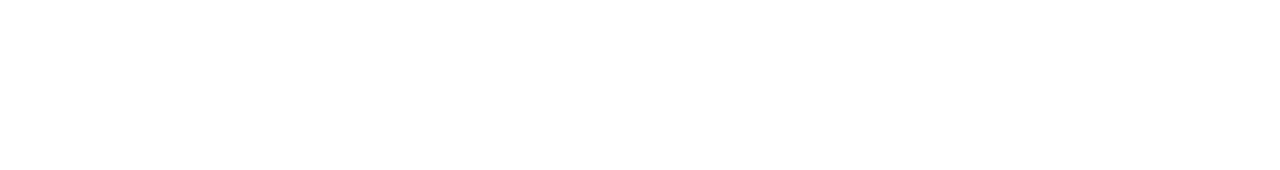
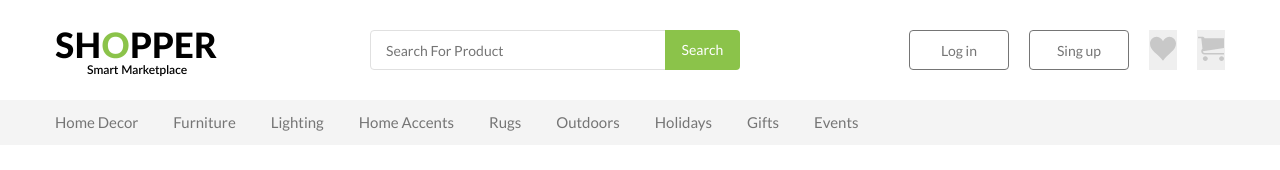
Before and after one commit to mcankaya4/marketing-template, a website: page index.html in a window 1280 px wide. Drawn offline with nearby package versions, Linux system fonts and the light colour scheme; files that its build step writes are made by us from their sources.

Commit message:
navition-tamamlandı

```diff
--- a/index.html
+++ b/index.html
@@ -11,17 +11,82 @@
     <meta name="description" content="E-Ticaret Sitesi">
     <meta name="keywords" content="alışveriş, alış, veriş, ticaret, e-ticaret, ayakkabı">
 
-    <link type="image/png" rel="icon" sizes="96x96" href="image/favicon.png">
+    <link type="image/png" rel="icon" sizes="96x96" href="img/favicon.png">
 
-    <link rel="stylesheet" href="css/main.css">
-    <link href="https://fonts.googleapis.com/css?family=Open+Sans&display=swap" rel="stylesheet">
+    <link href="https://fonts.googleapis.com/css?family=Lato:400,700&display=swap" rel="stylesheet">
+    <link rel="stylesheet" href="main.css">
 </head>
 
 
 <body>
 
+    <svg aria-hidden="true" style="position: absolute; width: 0; height: 0; overflow: hidden;" version="1.1"
+        xmlns="http://www.w3.org/2000/svg" xmlns:xlink="http://www.w3.org/1999/xlink">
+        <defs>
+            <symbol id="icon-cart" viewBox="0 0 32 32">
+                <title>cart</title>
+                <path d="M12 29c0 1.657-1.343 3-3 3s-3-1.343-3-3c0-1.657 1.343-3 3-3s3 1.343 3 3z"></path>
+                <path d="M32 29c0 1.657-1.343 3-3 3s-3-1.343-3-3c0-1.657 1.343-3 3-3s3 1.343 3 3z"></path>
+                <path
+                    d="M32 16v-12h-24c0-1.105-0.895-2-2-2h-6v2h4l1.502 12.877c-0.915 0.733-1.502 1.859-1.502 3.123 0 2.209 1.791 4 4 4h24v-2h-24c-1.105 0-2-0.895-2-2 0-0.007 0-0.014 0-0.020l26-3.98z">
+                </path>
+            </symbol>
+            <symbol id="icon-search" viewBox="0 0 32 32">
+                <title>search</title>
+                <path
+                    d="M31.008 27.231l-7.58-6.447c-0.784-0.705-1.622-1.029-2.299-0.998 1.789-2.096 2.87-4.815 2.87-7.787 0-6.627-5.373-12-12-12s-12 5.373-12 12 5.373 12 12 12c2.972 0 5.691-1.081 7.787-2.87-0.031 0.677 0.293 1.515 0.998 2.299l6.447 7.58c1.104 1.226 2.907 1.33 4.007 0.23s0.997-2.903-0.23-4.007zM12 20c-4.418 0-8-3.582-8-8s3.582-8 8-8 8 3.582 8 8-3.582 8-8 8z">
+                </path>
+            </symbol>
+            <symbol id="icon-heart" viewBox="0 0 32 32">
+                <title>heart</title>
+                <path
+                    d="M23.6 2c-3.363 0-6.258 2.736-7.599 5.594-1.342-2.858-4.237-5.594-7.601-5.594-4.637 0-8.4 3.764-8.4 8.401 0 9.433 9.516 11.906 16.001 21.232 6.13-9.268 15.999-12.1 15.999-21.232 0-4.637-3.763-8.401-8.4-8.401z">
+                </path>
+            </symbol>
+        </defs>
+    </svg>
 
+    <header class="Header">
+        <div class="container">
+            <a class="Header-logo" href="">
+                <img src="img/logo.png">
+            </a>
 
+            <div class="Header-search">
+                <input class="Header-search-input" placeholder="Search For Product" type="text">
+                <button type="button" class="Header-search-button">Search</button>
+            </div>
+
+            <div class="Header-left">
+                <a class="Header-left-login" href="">Log in</a>
+                <a class="Header-left-singup" href="">Sing up</a>
+                <button class="Header-left-heart" type="button">
+                    <svg class="icon icon-heart">
+                        <use xlink:href="#icon-heart"></use>
+                    </svg>
+                </button>
+                <button class="Header-left-cart" type="button">
+                    <svg class="icon icon-cart">
+                        <use xlink:href="#icon-cart"></use>
+                    </svg>
+                </button>
+            </div>
+        </div>
+    </header>
+
+    <nav class="Navigation">
+        <div class="container">
+            <a class="Navigation-item" href="">Home Decor</a>
+            <a class="Navigation-item" href="">Furniture</a>
+            <a class="Navigation-item" href="">Lighting</a>
+            <a class="Navigation-item" href="">Home Accents</a>
+            <a class="Navigation-item" href="">Rugs</a>
+            <a class="Navigation-item" href="">Outdoors</a>
+            <a class="Navigation-item" href="">Holidays</a>
+            <a class="Navigation-item" href="">Gifts</a>
+            <a class="Navigation-item" href="">Events</a>
+        </div>
+    </nav>
 
 
 
--- a/scss/main.scss
+++ b/scss/main.scss
@@ -7,3 +7,4 @@
 @import "mixing.scss";
 
 @import "header.scss";
+@import "navigation.scss";
--- /dev/null
+++ b/scss/navigation.scss
@@ -0,0 +1,15 @@
+.Navigation {
+    height: 45px;
+    background-color: $color-nav-background;
+
+    .container {
+        height: 100%;
+        display: flex;
+        align-items: center;
+    }
+
+    &-item {
+        padding-right: 35px;
+        font-size: 15px;
+    }
+}
--- a/scss/variable.scss
+++ b/scss/variable.scss
@@ -14,3 +14,4 @@ $color-white     : white;
 $color-dark-gray : #757575;
 $color-light-gray: #E0E0E0;
 $color-icon      : #c8c8c8;
+$color-nav-background : #f4f4f4;
```
Also changed, not shown: img/favicon.png (added), img/logo.png (added), main.css.
